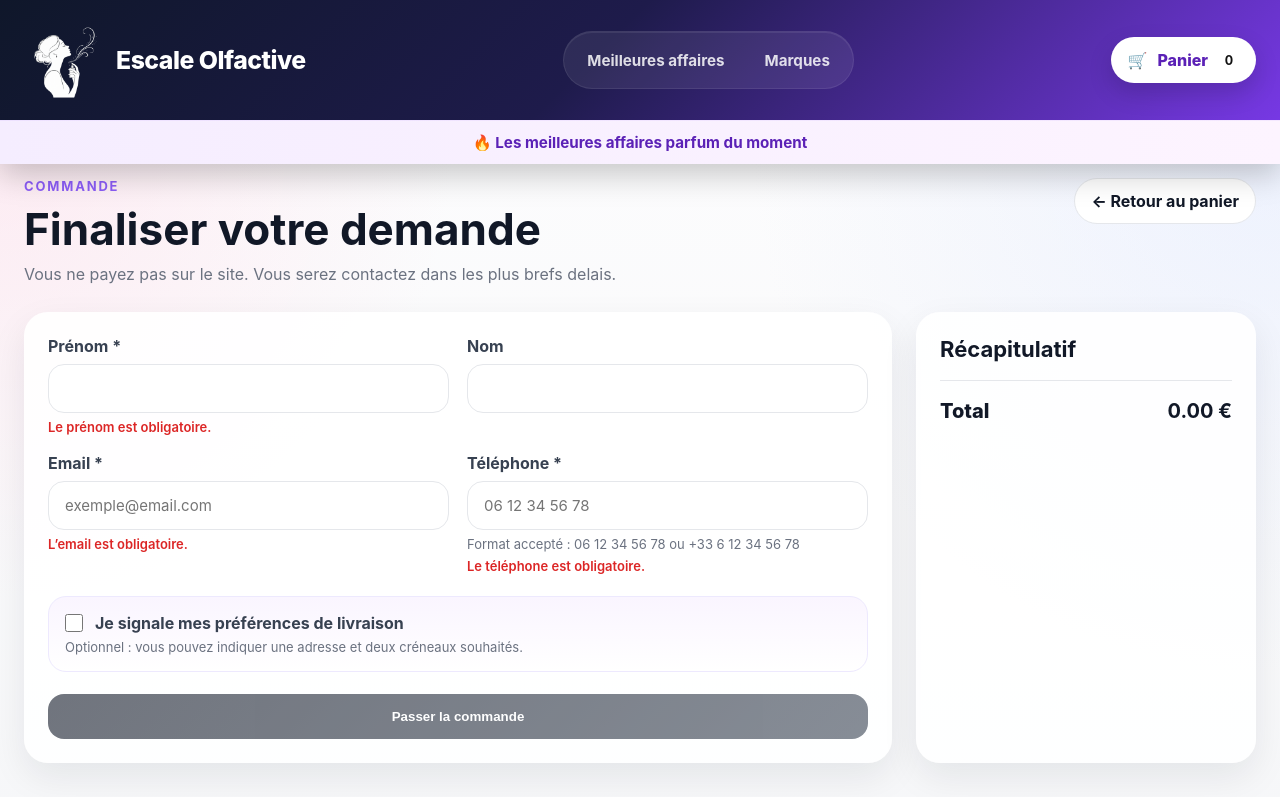
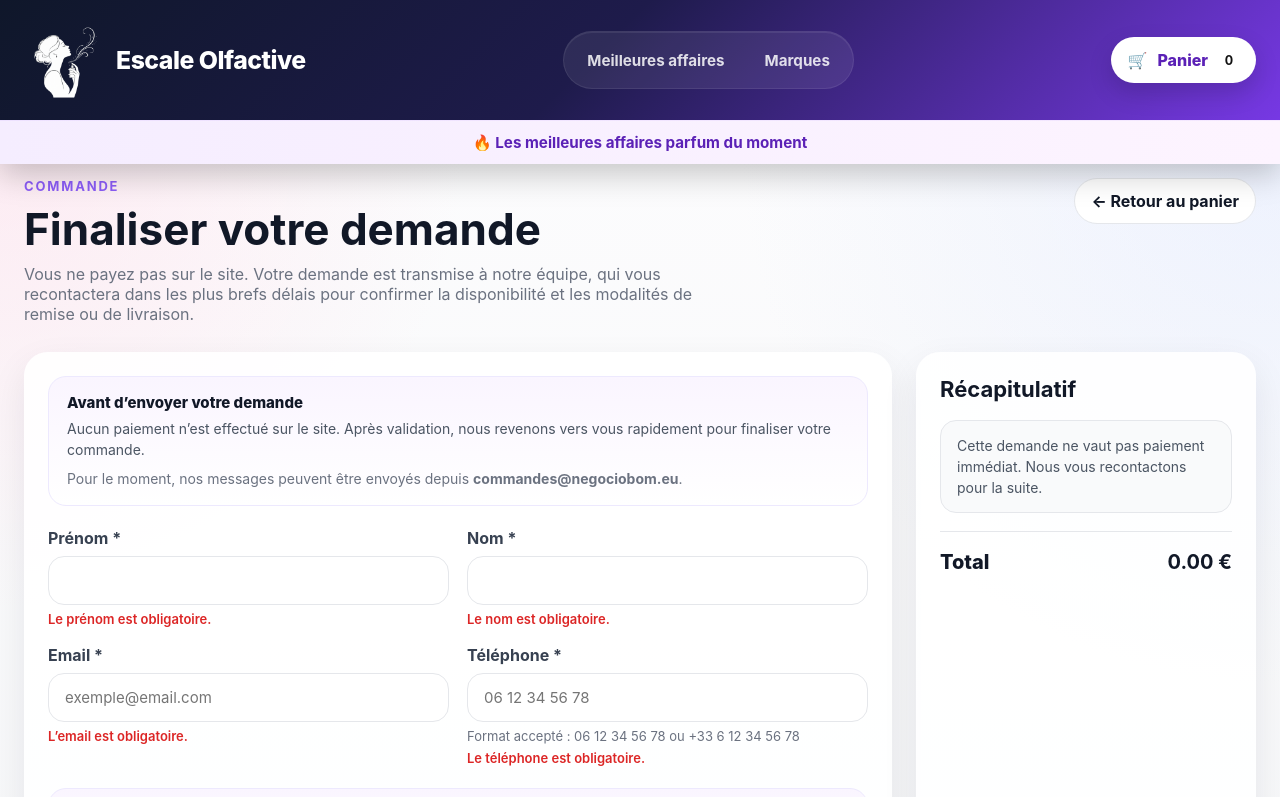
Before and after one commit to marcos75013/parfum-front-angular, an Angular app: page /checkout in a window 1280 px wide. Shown: the top 797 px of the page. Built offline with nearby package versions, Linux system fonts and the light colour scheme.

Commit message:
chgt noms d'appli

```diff
--- a/src/app/pages/checkout/checkout.html
+++ b/src/app/pages/checkout/checkout.html
@@ -4,7 +4,9 @@
       <p class="eyebrow">Commande</p>
       <h1>Finaliser votre demande</h1>
       <p class="subtitle">
-        Vous ne payez pas sur le site. Vous serez contactez dans les plus brefs delais.
+        Vous ne payez pas sur le site. Votre demande est transmise à notre équipe,
+        qui vous recontactera dans les plus brefs délais pour confirmer la disponibilité
+        et les modalités de remise ou de livraison.
       </p>
     </div>
 
@@ -13,6 +15,18 @@
 
   <div class="layout">
     <form class="form-card" (ngSubmit)="submit()">
+      <div class="info-banner">
+        <p class="info-banner__title">Avant d’envoyer votre demande</p>
+        <p class="info-banner__text">
+          Aucun paiement n’est effectué sur le site. Après validation, nous revenons
+          vers vous rapidement pour finaliser votre commande.
+        </p>
+        <p class="info-banner__text subtle" *ngIf="contactEmailAlias">
+          Pour le moment, nos messages peuvent être envoyés depuis
+          <strong>{{ contactEmailAlias }}</strong>.
+        </p>
+      </div>
+
       <div class="form-grid">
         <div class="field">
           <label for="firstName">Prénom *</label>
@@ -29,7 +43,7 @@
         </div>
 
         <div class="field">
-          <label for="lastName">Nom</label>
+          <label for="lastName">Nom *</label>
           <input
             id="lastName"
             name="lastName"
@@ -37,9 +51,9 @@
             required
             autocomplete="family-name"
           />
-<!--          <small class="error-text" *ngIf="!form.lastName.trim()">-->
-<!--            Le nom est obligatoire.-->
-<!--          </small>-->
+          <small class="error-text" *ngIf="!form.lastName.trim()">
+            Le nom est obligatoire.
+          </small>
         </div>
 
         <div class="field">
@@ -213,7 +227,7 @@
         type="submit"
         [disabled]="sending || cartService.items().length === 0 || !isFormValid()"
       >
-        {{ sending ? 'Envoi en cours...' : 'Passer la commande' }}
+        {{ sending ? 'Envoi en cours...' : 'Envoyer ma demande' }}
       </button>
 
       <p class="success-message" *ngIf="successMessage">{{ successMessage }}</p>
@@ -221,6 +235,12 @@
 
     <aside class="summary">
       <h3>Récapitulatif</h3>
+
+      <div class="summary-note">
+        <p>
+          Cette demande ne vaut pas paiement immédiat. Nous vous recontactons pour la suite.
+        </p>
+      </div>
 
       <div class="summary-item" *ngFor="let item of cartService.items()">
         <div>
--- a/src/app/pages/checkout/checkout.scss
+++ b/src/app/pages/checkout/checkout.scss
@@ -71,6 +71,36 @@
   min-width: 0;
 }
 
+.info-banner {
+  margin-bottom: 22px;
+  padding: 16px 18px;
+  border-radius: 18px;
+  border: 1px solid #ede9fe;
+  background: linear-gradient(180deg, #faf5ff 0%, #ffffff 100%);
+}
+
+.info-banner__title {
+  margin: 0 0 6px;
+  font-size: 15px;
+  font-weight: 800;
+  color: #111827;
+}
+
+.info-banner__text {
+  margin: 0;
+  color: #4b5563;
+  font-size: 14px;
+  line-height: 1.5;
+}
+
+.info-banner__text + .info-banner__text {
+  margin-top: 8px;
+}
+
+.info-banner__text.subtle {
+  color: #6b7280;
+}
+
 .form-grid {
   display: grid;
   grid-template-columns: repeat(2, minmax(0, 1fr));
@@ -92,6 +122,21 @@
 label {
   font-weight: 700;
   color: #374151;
+}
+
+.summary-note {
+  margin-bottom: 18px;
+  padding: 14px 16px;
+  border-radius: 16px;
+  background: #f9fafb;
+  border: 1px solid #e5e7eb;
+}
+
+.summary-note p {
+  margin: 0;
+  color: #4b5563;
+  font-size: 14px;
+  line-height: 1.5;
 }
 
 .summary-saving {
--- a/src/app/pages/checkout/checkout.ts
+++ b/src/app/pages/checkout/checkout.ts
@@ -7,6 +7,7 @@ import { Router, RouterLink } from '@angular/router';
 import { CartService } from '../../services/cart.service';
 import { Parfum } from '../../models/parfum';
 import { environement } from './../../../environements/environement';
+
 @Component({
   selector: 'app-checkout',
   standalone: true,
@@ -16,6 +17,12 @@ import { environement } from './../../../environements/environement';
 })
 export class CheckoutComponent {
   readonly cartService = inject(CartService);
+
+  /**
+   * Alias d’email affiché au client pour éviter toute surprise
+   * tant que l’envoi passe encore par le domaine existant.
+   */
+  readonly contactEmailAlias = 'commandes@negociobom.eu';
 
   form = {
     firstName: '',
@@ -195,17 +202,17 @@ export class CheckoutComponent {
     this.http.post(`${environement.apiBaseUrl}/order`, payload).subscribe({
       next: () => {
         this.cartService.clearCart();
-        this.successMessage = 'Commande envoyée avec succès.';
+        this.successMessage = 'Demande envoyée avec succès. Nous vous recontacterons rapidement.';
         this.sending = false;
 
         setTimeout(() => {
           this.router.navigateByUrl('/');
-        }, 1200);
+        }, 1500);
       },
       error: (error) => {
         console.error('Erreur envoi commande', error);
         this.sending = false;
-        alert("Une erreur est survenue lors de l'envoi.");
+        alert("Une erreur est survenue lors de l'envoi de votre demande.");
       },
     });
   }
--- a/src/environements/environement.ts
+++ b/src/environements/environement.ts
@@ -1,5 +1,5 @@
 export const environement = {
   production: false,
   unsplashAccessKey: '',
-  apiBaseUrl: 'https://parfum-backend-node.onrender.com/api',
+  apiBaseUrl: "apiBaseUrl: 'http://localhost:3000/api'",
 };
```
